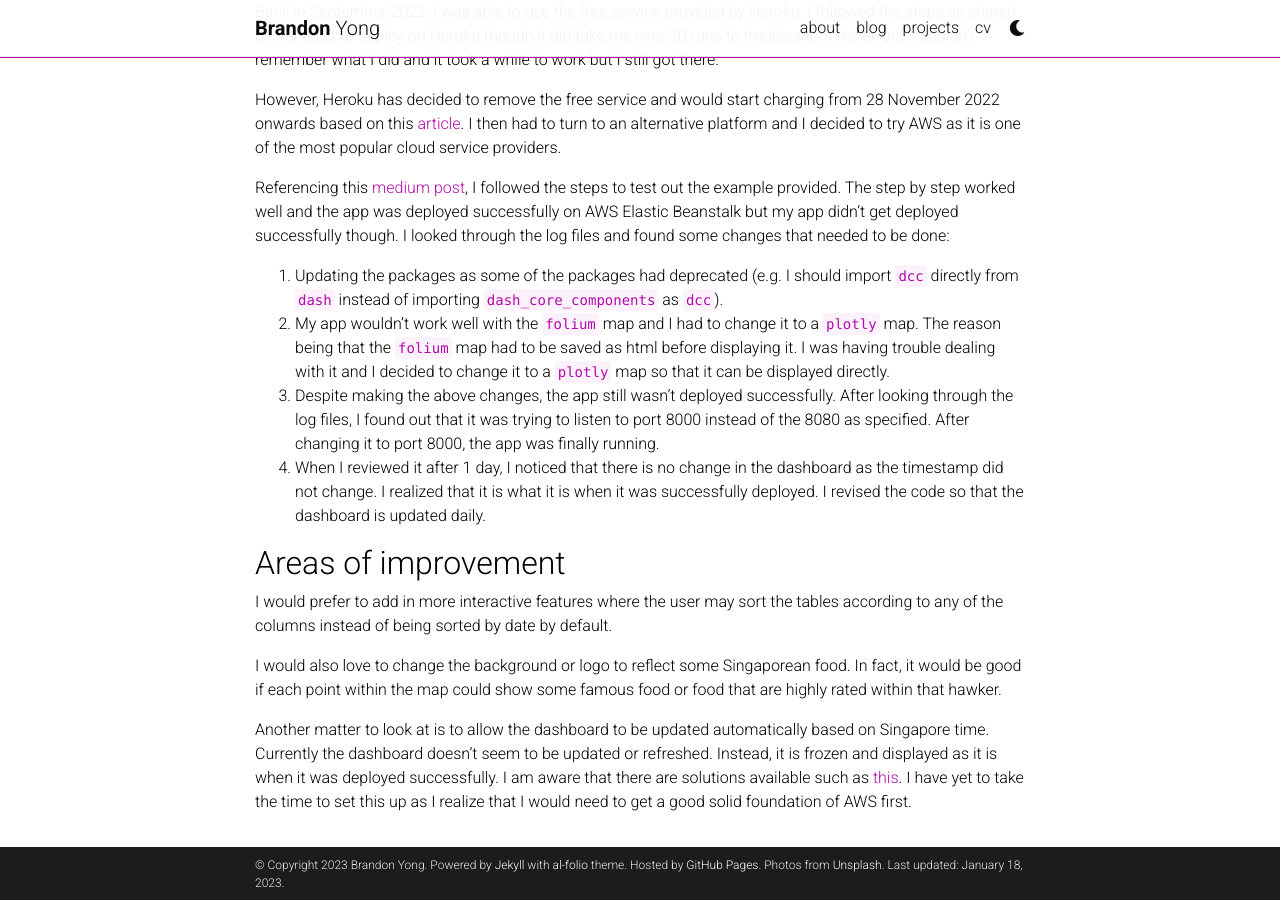
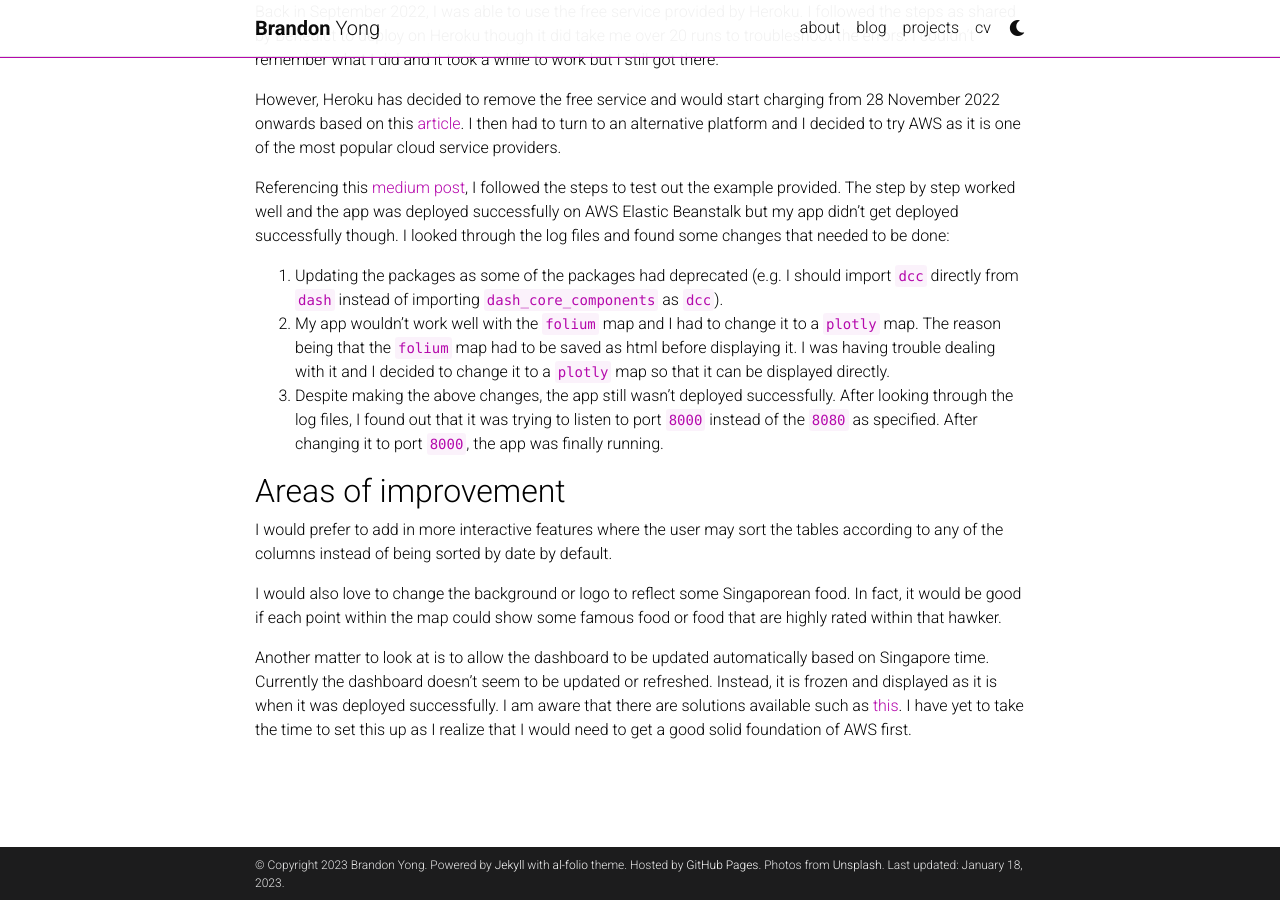
Before and after one commit to brandonyongys/brandonyongys.github.io, a Jekyll site: the page built from _projects/hawker-centre-dashboard.md, in a window 1280 px wide and 900 px high, scrolled down 1976 px. Built offline with Jekyll 4.4.1, drawn with Linux system fonts in a browser that asks for light colours; comment, search, counter and statistics services are not loaded; a style sheet for code colours, icons or effects is not loaded.

Commit message:
Formatted the hc project

```diff
--- a/_projects/hawker-centre-dashboard.md
+++ b/_projects/hawker-centre-dashboard.md
@@ -67,8 +67,7 @@ Referencing this [medium post](https://aws.amazon.com/getting-started/guides/dep
 
 1. Updating the packages as some of the packages had deprecated (e.g. I should import `dcc` directly from `dash` instead of importing `dash_core_components` as `dcc`).
 1. My app wouldn't work well with the `folium` map and I had to change it to a `plotly` map. The reason being that the `folium` map had to be saved as html before displaying it. I was having trouble dealing with it and I decided to change it to a `plotly` map so that it can be displayed directly.
-1. Despite making the above changes, the app still wasn't deployed successfully. After looking through the log files, I found out that it was trying to listen to port 8000 instead of the 8080 as specified. After changing it to port 8000, the app was finally running.
-1. When I reviewed it after 1 day, I noticed that there is no change in the dashboard as the timestamp did not change. I realized that it is what it is when it was successfully deployed. I revised the code so that the dashboard is updated daily.
+1. Despite making the above changes, the app still wasn't deployed successfully. After looking through the log files, I found out that it was trying to listen to port `8000` instead of the `8080` as specified. After changing it to port `8000`, the app was finally running.
 
 
 ## Areas of improvement
```
